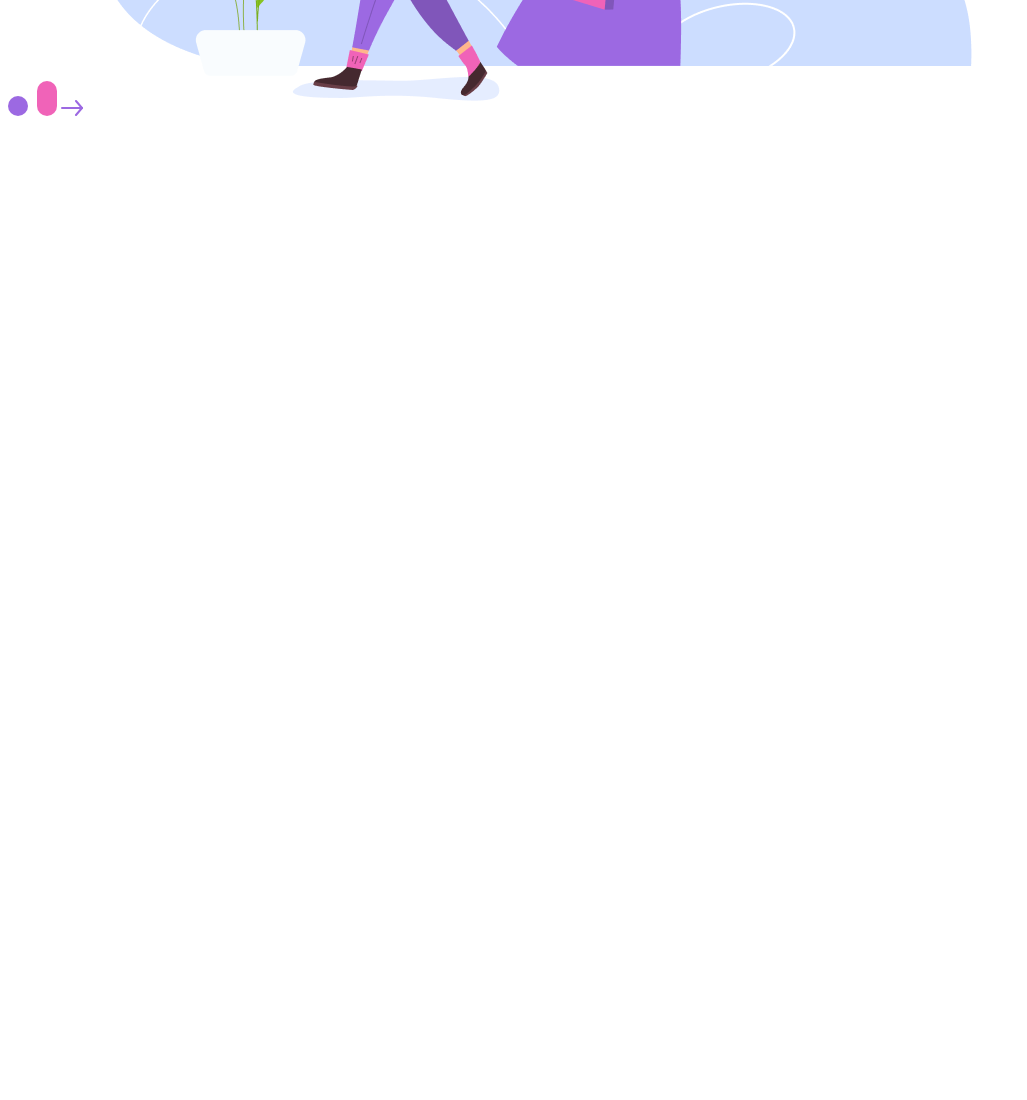
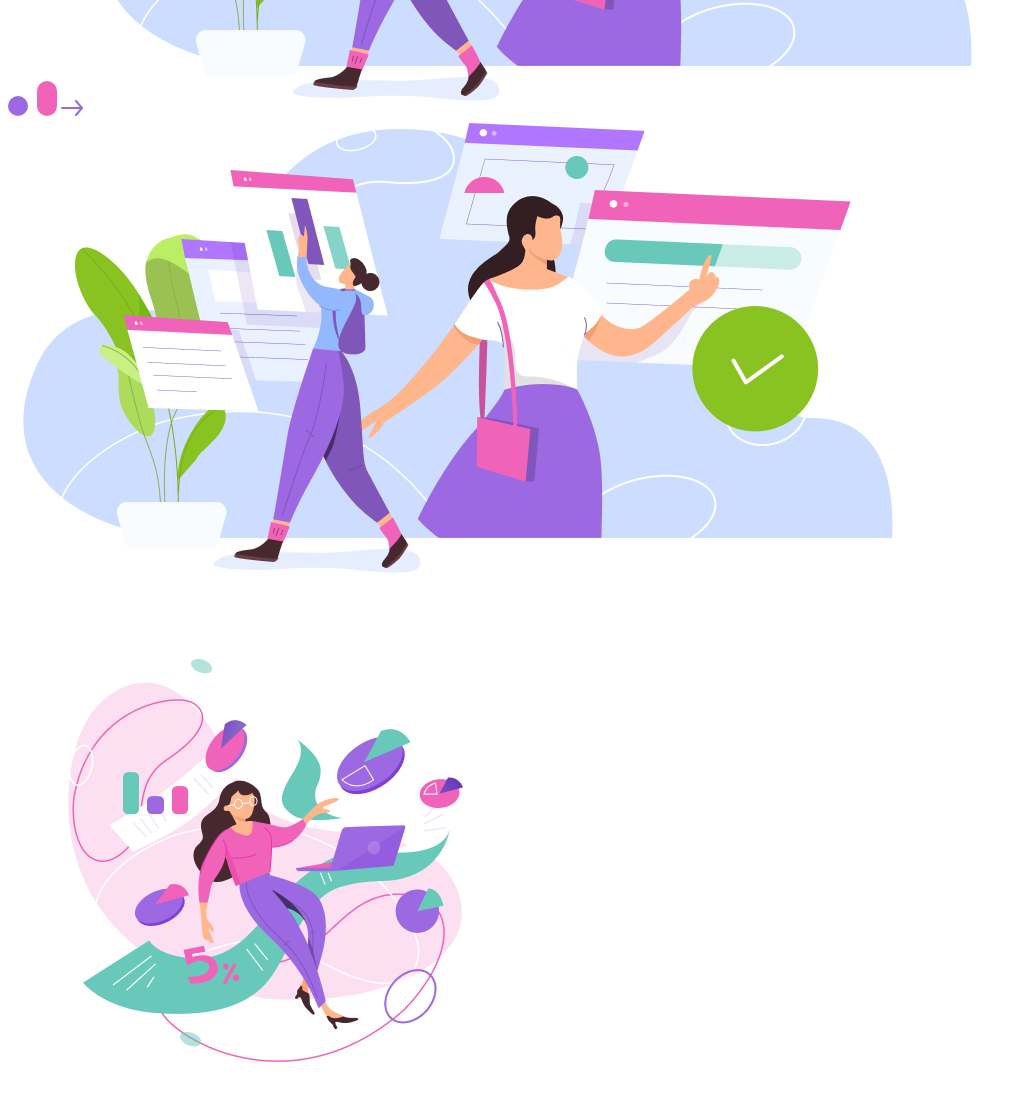
Before and after one commit to SeppFlores/Artifacts, a plain HTML site: page index.html in a window 1280 px wide. Shown: the part 360-1460 px from the top of the page, without its empty margins (0-1027 px from the left). Before the commit the page ends 800 px from the top, so only its background shows below. Drawn offline with Linux system fonts and the light colour scheme.

Commit message:
Agregando imagenes intro y pink

```diff
--- a/index.html
+++ b/index.html
@@ -10,5 +10,7 @@
     <img src="./img/Logo.svg" alt="">
     <img src="./img/arrowRight.svg" alt="">
     <img src="./img/imgHeader.png" alt="">
+    <img src="./img/Intro.png" alt="">
+    <img src="./img/pink.png" alt="">
 </body>
 </html>
```
Also changed, not shown: img/Intro.png (added), img/pink.png (added).
